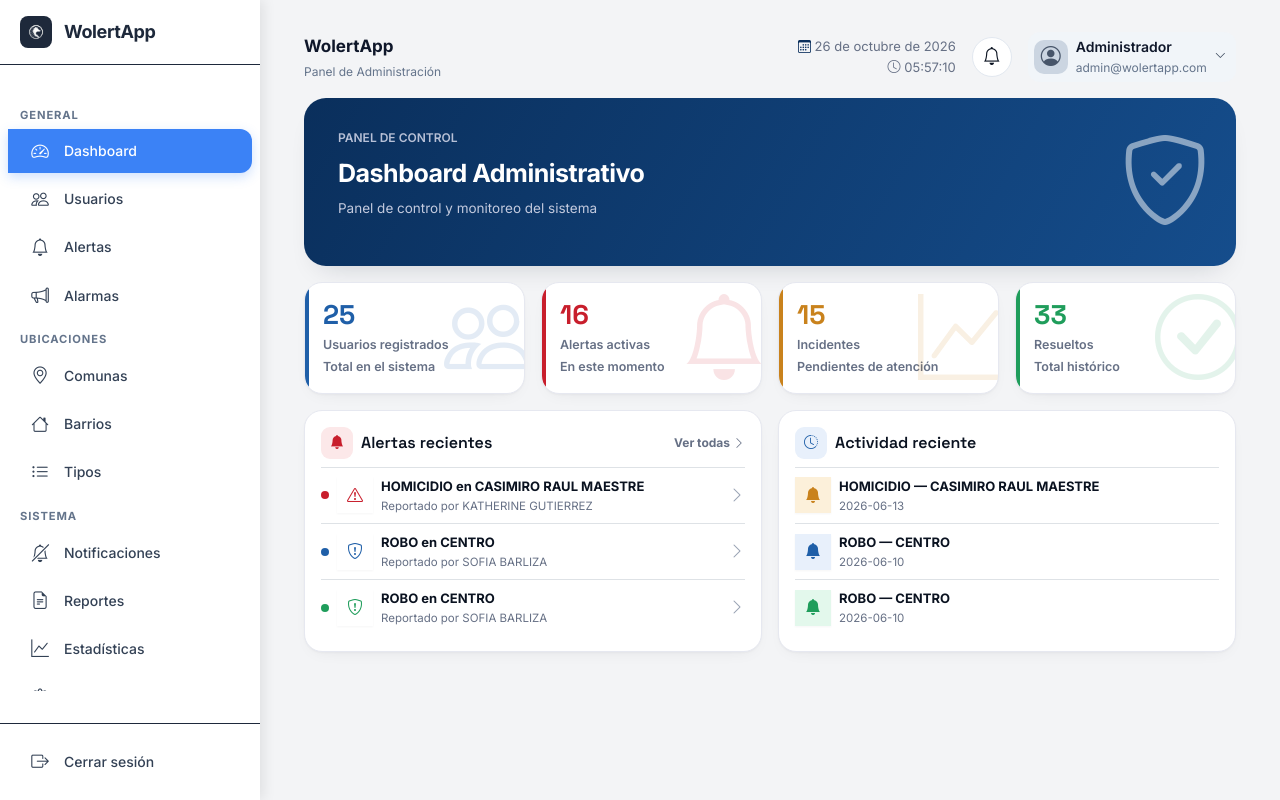
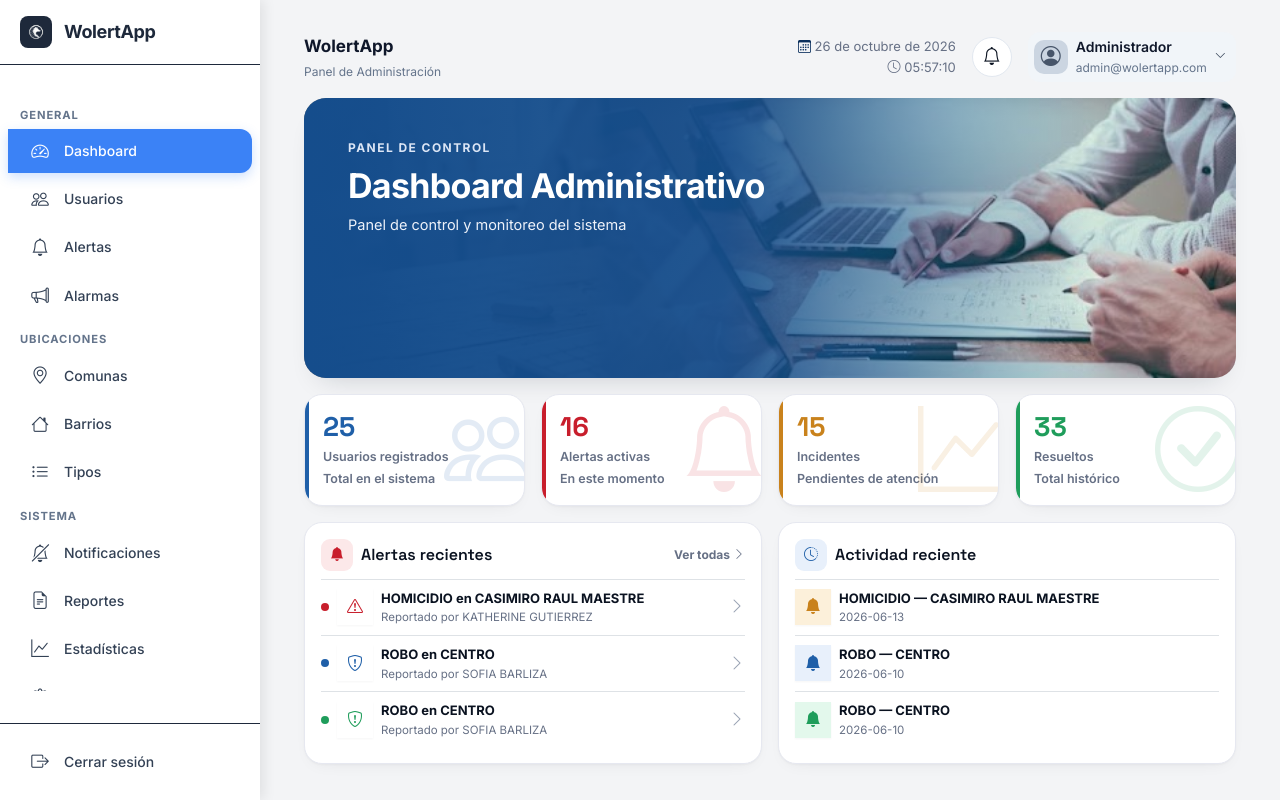
Before and after one commit to ksgutierrez05/WolertApp-Web, a React (Vite) app: page /admin in a window 1280 px wide. Built offline with nearby package versions, Linux system fonts and the light colour scheme.

Commit message:
feat: mejora en diseño del hero de admin y ciudadano con imagen

```diff
--- a/src/Components/Admin/AdminLayout.jsx
+++ b/src/Components/Admin/AdminLayout.jsx
@@ -2,7 +2,7 @@ import { useState, useEffect } from 'react';
 import { useLocation } from 'react-router-dom';
 import Sidebar from './Sidebar';
 import TopBar from './Topbar';
-import './AdminLayout.css';
+import '../../css/admin/AdminLayout.css';
 
 const MOBILE = '(max-width: 768px)';
 
--- a/src/Components/Admin/Pages/Dashboard.jsx
+++ b/src/Components/Admin/Pages/Dashboard.jsx
@@ -1,6 +1,7 @@
 import { useEffect, useState } from 'react';
 import '../../../css/global.css';
 import '../../../css/temas.css';
+import '../../../css/admin/dashboard-admin.css';
 
 export default function Dashboard() {
   const [fecha, setFecha] = useState('');
@@ -106,7 +107,10 @@ export default function Dashboard() {
         </div>
       </div>
 
-      <div className="hero-dash mb-3">
+      <div
+        className="hero-dash hero-admin-adm mb-3"
+        style={{ '--hero-img': 'url("/img/Hero-admin.jpg")' }}
+      >
         <div className="eyebrow-dash">PANEL DE CONTROL</div>
         <h1 className="hero-title-dash">Dashboard Administrativo</h1>
         <p className="hero-text-dash">Panel de control y monitoreo del sistema</p>
--- a/src/Components/Admin/Usuarios/UsuariosList.jsx
+++ b/src/Components/Admin/Usuarios/UsuariosList.jsx
@@ -2,7 +2,7 @@ import { useState, useMemo } from 'react';
 import '../../../css/global.css';
 import '../../../css/temas.css';
 import '../../../css/admin/usuarios.css';
-import '../../Admin/AdminLayout.css';
+import '../../../css/admin/AdminLayout.css';
 
 const CLAVE = 'wolertapp_usuarios';
 const ejemplos = [
--- a/src/Components/Ciudadano/CiudadanoLayout.jsx
+++ b/src/Components/Ciudadano/CiudadanoLayout.jsx
@@ -1,7 +1,7 @@
 import { useState } from 'react';
 import CiudadanoSidebar from './CiudadanoSidebar';
-import './CiudadanoLayout.css';
-import '../Admin/AdminLayout.css';
+import '../../css/ciudadano/CiudadanoLayout.css';
+import '../../css/admin/AdminLayout.css';
 
 export default function CiudadanoLayout({ children }) {
   const [collapsed, setCollapsed] = useState(true);
--- a/src/Components/Ciudadano/Pages/Principal.jsx
+++ b/src/Components/Ciudadano/Pages/Principal.jsx
@@ -2,6 +2,7 @@ import { useState, useEffect } from 'react';
 import '../../../css/global.css';
 import '../../../css/temas.css';
 import '../../../css/ciudadano/pagina-principal.css';
+import heroImg from '/img/Hero-ciudadano.jpg';
 
 import { Link } from 'react-router-dom';
 
@@ -105,7 +106,10 @@ export default function Principal() {
       </div>
 
       {/* hero */}
-      <div className="hero-dash mb-4">
+      <div
+        className="hero-dash hero-ciudadano-usu mb-4"
+        style={{ '--hero-img': 'url("/img/Hero-ciudadano.jpg")' }}
+      >
         <div className="eyebrow-dash">11 de septiembre de 2026 · 08:14 a. m.</div>
         <h1 className="hero-title-dash">Buenos días, Juan Carlos Pérez</h1>
         <p className="hero-text-dash">Tienes 2 alertas activas y 6 vecinos conectados cerca de ti. Este es tu resumen de seguridad.</p>
--- /dev/null
+++ b/src/css/admin/dashboard-admin.css
@@ -0,0 +1,71 @@
+/* Hero con imagen (admin) ------------------------------------------ */
+.hero-dash.hero-admin-adm {
+  position: relative;
+  z-index: 0;
+  height: auto;
+  min-height: 280px;
+  padding: 40px 44px;
+  flex-direction: column;
+  justify-content: center;
+  align-items: flex-start;
+  background-color: var(--color-primary-2);
+  background-image: var(--hero-img);
+  background-size: cover;
+  background-position: right center;
+  background-repeat: no-repeat;
+}
+
+.hero-dash.hero-admin-adm::before {
+  content: "";
+  position: absolute;
+  inset: 0;
+  z-index: -1;
+  background: linear-gradient(
+    90deg,
+    var(--color-primary-2) 0%,
+    color-mix(in srgb, var(--color-primary-2) 92%, transparent) 45%,
+    color-mix(in srgb, var(--color-primary-2) 0%, transparent) 85%
+  );
+}
+
+.hero-admin-adm .eyebrow-dash {
+  font-size: 12px;
+  font-weight: 700;
+  opacity: 1;
+  letter-spacing: 0.12em;
+  color: #dbe5f5;
+}
+
+.hero-admin-adm .hero-title-dash {
+  font-size: 34px;
+  line-height: 1.1;
+  max-width: 680px;
+}
+
+.hero-admin-adm .hero-text-dash {
+  font-size: 14.5px;
+  color: #eef2fa;
+  max-width: 520px;
+}
+
+.hero-admin-adm .hero-icon-dash {
+  display: none;
+}
+
+@media (max-width: 768px) {
+  .hero-dash.hero-admin-adm {
+    min-height: 0;
+    padding: 28px 22px;
+    background-position: center;
+  }
+  .hero-dash.hero-admin-adm::before {
+    background: linear-gradient(
+      180deg,
+      color-mix(in srgb, var(--color-primary-2) 95%, transparent),
+      color-mix(in srgb, var(--color-primary-2) 70%, transparent)
+    );
+  }
+  .hero-admin-adm .hero-title-dash {
+    font-size: 26px;
+  }
+}
--- a/src/css/ciudadano/pagina-principal.css
+++ b/src/css/ciudadano/pagina-principal.css
@@ -438,3 +438,75 @@
     font-size: 17px;
   }
 }
+
+/* [13] Hero con imagen (ciudadano) ---------------------------------
+   Variante del .hero-dash de global.css. La foto llega por la
+   variable --hero-img desde el JSX (style={{ '--hero-img': ... }}).
+------------------------------------------------------------------- */
+/* [13] Hero con imagen (ciudadano) */
+.hero-dash.hero-ciudadano-usu {
+  position: relative;
+  z-index: 0;
+  height: auto;              /* anula el height: 240px de .hero-dash */
+  min-height: 320px;
+  padding: 40px 44px;
+  flex-direction: column;
+  justify-content: center;   /* anula space-between */
+  align-items: flex-start;
+  background-color: var(--color-primary-2);
+  background-image: var(--hero-img);
+  background-size: cover;
+  background-position: right center;
+  background-repeat: no-repeat;
+}
+
+.hero-dash.hero-ciudadano-usu::before {
+  content: "";
+  position: absolute;
+  inset: 0;
+  z-index: -1;
+  background: linear-gradient(
+    90deg,
+    var(--color-primary-2) 0%,
+    rgba(21, 77, 140, 0.9) 40%,
+    rgba(21, 77, 140, 0) 80%
+  );
+}
+
+.hero-ciudadano-usu .eyebrow-dash {
+  font-size: 12px;
+  font-weight: 700;
+  opacity: 1;
+  letter-spacing: 0.12em;
+  color: #dbe5f5;
+}
+
+.hero-ciudadano-usu .hero-title-dash {
+  font-size: 34px;
+  line-height: 1.05;
+  max-width: 680px;
+}
+
+.hero-ciudadano-usu .hero-text-dash {
+  font-size: 14.5px;
+  color: #eef2fa;
+  max-width: 520px;
+}
+
+.hero-ciudadano-usu .hero-icon-dash {
+  display: none;
+}
+
+@media (max-width: 768px) {
+  .hero-dash.hero-ciudadano-usu {
+    min-height: 0;
+    padding: 28px 22px;
+    background-position: center;
+  }
+  .hero-dash.hero-ciudadano-usu::before {
+    background: linear-gradient(180deg, rgba(21, 77, 140, 0.95), rgba(21, 77, 140, 0.7));
+  }
+  .hero-ciudadano-usu .hero-title-dash {
+    font-size: 30px;
+  }
+}
```
Also changed, not shown: public/img/Hero-admin.jpg (added), public/img/Hero-ciudadano.jpg (added), src/css/admin/AdminLayout.css (renamed from src/Components/Admin/AdminLayout.css), src/css/ciudadano/CiudadanoLayout.css (renamed from src/Components/Ciudadano/CiudadanoLayout.css).
